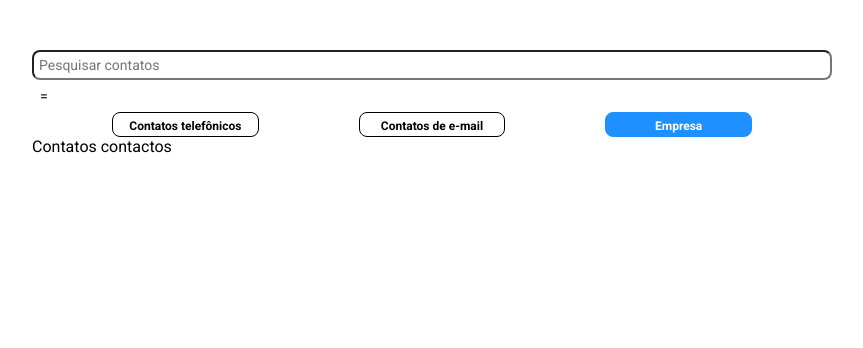
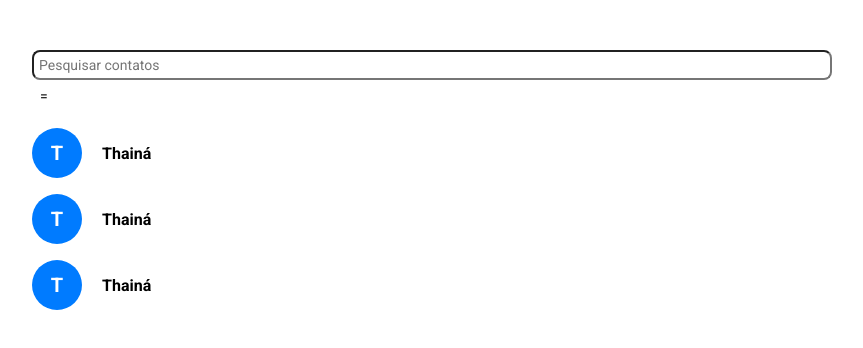
Before and after one commit to Luan-Macedo/setup-react, a React (Create React App) app: page / in a window 1280 px wide. Shown: the top 348 px of the page, without its empty margins (208-1071 px from the left). Built offline with nearby package versions, Linux system fonts and the light colour scheme.

Commit message:
criando menu dropdown com useState em filtro e contato | criando slicer de contatos | estilizando lista de contatos

```diff
--- a/src/App.tsx
+++ b/src/App.tsx
@@ -1,18 +1,20 @@
+import { Provider } from 'react-redux'
 import BarraDeFiltro from './containers/BarraDeFiltro'
 import BarraDePesquisa from './containers/BarraDePesquisa'
 import ListaDeContatos from './containers/ListaDeContatos'
 import EstiloGlobal, { Container } from './styles'
+import store from './store'
 
 function App() {
   return (
-    <>
+    <Provider store={store}>
       <EstiloGlobal />
       <Container>
         <BarraDePesquisa />
         <BarraDeFiltro />
         <ListaDeContatos />
       </Container>
-    </>
+    </Provider>
   )
 }
 
--- /dev/null
+++ b/src/components/Avatar/index.tsx
@@ -0,0 +1,8 @@
+import { AvatarContainer } from './styles'
+
+const Avatar = () => (
+  // const inicial = name.charAt(0).toUpperCase()
+  <AvatarContainer>T</AvatarContainer>
+)
+
+export default Avatar
--- /dev/null
+++ b/src/components/Avatar/styles.ts
@@ -0,0 +1,15 @@
+import styled from 'styled-components'
+
+export const AvatarContainer = styled.div`
+  width: 50px;
+  height: 50px;
+  background-color: #007bff;
+  color: #fff;
+  display: flex;
+  align-items: center;
+  justify-content: center;
+  border-radius: 50%;
+  font-size: 20px;
+  font-weight: bold;
+  margin-right: 20px;
+`
--- a/src/components/Contato/index.tsx
+++ b/src/components/Contato/index.tsx
@@ -1,3 +1,38 @@
-const Contato = () => <div>Contato</div>
+import { useState } from 'react'
+import Avatar from '../Avatar'
+import * as S from './styles'
+
+type Props = {
+  nome: string
+  numero: number
+  email?: string
+  empresa?: string
+}
+
+const Contato = ({ nome, numero, email, empresa }: Props) => {
+  const [estaExibindo, setEstaExibindo] = useState(false)
+  const [estaEditando, setEstaEditando] = useState(false)
+
+  return (
+    <S.Card>
+      <S.Info onClick={() => setEstaExibindo(!estaExibindo)}>
+        <Avatar />
+        <S.Nome>{nome}</S.Nome>
+      </S.Info>
+      {estaExibindo ? (
+        <>
+          <S.Dados>
+            <S.Campos>{numero}</S.Campos>
+            <S.Campos>{email}</S.Campos>
+            <S.Campos>{empresa}</S.Campos>
+          </S.Dados>
+          <S.Botao>#</S.Botao>
+        </>
+      ) : (
+        <></>
+      )}
+    </S.Card>
+  )
+}
 
 export default Contato
--- /dev/null
+++ b/src/components/Contato/styles.ts
@@ -0,0 +1,49 @@
+import styled from 'styled-components'
+
+export const Card = styled.div`
+  display: block;
+  align-items: center;
+  margin: 16px 0;
+`
+
+export const Info = styled.div`
+  display: flex;
+  align-items: center;
+  margin-bottom: 8px;
+  cursor: pointer;
+`
+
+export const Avatar = styled.img`
+  width: 50px;
+  height: 50px;
+  border-radius: 50%;
+  background-color: #000;
+  margin-right: 20px;
+`
+
+export const Nome = styled.h3`
+  font-size: 16px;
+  font-weight: bold;
+`
+
+export const Dados = styled.div`
+  display: grid;
+`
+
+export const Campos = styled.textarea`
+  color: #8b8b8b;
+  font-size: 14px;
+  resize: none;
+  border: none;
+  height: 30px;
+  padding: 0 70px;
+  background-color: transparent;
+`
+
+export const Botao = styled.button`
+  padding: 6px 10px;
+  cursor: pointer;
+  background-color: #2f3640;
+  color: #fff;
+  border-radius: 50px;
+`
--- a/src/components/Filtro/styles.ts
+++ b/src/components/Filtro/styles.ts
@@ -10,6 +10,7 @@ export const Card = styled.div<PropsSemTipo>`
   background-color: ${(props) => (props.ativo ? '#1e90ff' : '#fff')};
   color: ${(props) => (props.ativo ? '#fff' : '#000')};
   border-radius: 8px;
+  cursor: pointer;
 `
 
 export const Label = styled.span`
--- a/src/containers/BarraDeFiltro/index.tsx
+++ b/src/containers/BarraDeFiltro/index.tsx
@@ -1,16 +1,27 @@
+import { useState } from 'react'
 import Filtros from '../../components/Filtro'
 import { BotaoFiltro } from '../BarraDeFiltro/styles'
 import * as S from './styles'
 
-const BarraDeFiltro = () => (
+const BarraDeFiltro = () => {
+  const [estaAberto, setEstaAberto] = useState(false)
+
+  return (
     <div>
-    <BotaoFiltro>=</BotaoFiltro>
+      <BotaoFiltro onClick={() => setEstaAberto(!estaAberto)}>=</BotaoFiltro>
       <S.Menu>
+        {estaAberto ? (
+          <>
             <Filtros tipo="Contatos telefônicos" />
             <Filtros tipo="Contatos de e-mail" />
             <Filtros tipo="Empresa" ativo />
+          </>
+        ) : (
+          <></>
+        )}
       </S.Menu>
     </div>
   )
+}
 
 export default BarraDeFiltro
--- a/src/containers/ListaDeContatos/index.tsx
+++ b/src/containers/ListaDeContatos/index.tsx
@@ -1,7 +1,26 @@
-const ListaDeContatos = () => (
-  <main>
-    <p>Contatos contactos</p>
-  </main>
-)
+import { useSelector } from 'react-redux'
+import Contato from '../../components/Contato'
+import { RootReducer } from '../../store'
+
+const ListaDeContatos = () => {
+  const { contatos } = useSelector((state: RootReducer) => state)
+
+  return (
+    <main>
+      <ul>
+        {contatos.map((c) => (
+          <li key={c.nome}>
+            <Contato
+              nome={c.nome}
+              numero={c.numero}
+              email={c.email}
+              empresa={c.empresa}
+            />
+          </li>
+        ))}
+      </ul>
+    </main>
+  )
+}
 
 export default ListaDeContatos
--- /dev/null
+++ b/src/models/Contato.ts
@@ -0,0 +1,23 @@
+class Contato {
+  nome: string
+  numero: number
+  email: string
+  empresa: string
+  id: number
+
+  constructor(
+    nome: string,
+    numero: number,
+    email: string,
+    empresa: string,
+    id: number
+  ) {
+    this.nome = nome
+    this.numero = numero
+    this.email = email
+    this.empresa = empresa
+    this.id = id
+  }
+}
+
+export default Contato
--- /dev/null
+++ b/src/store/index.ts
@@ -0,0 +1,13 @@
+import { configureStore } from '@reduxjs/toolkit'
+
+import contatosReducer from './reducers/contatos'
+
+const store = configureStore({
+  reducer: {
+    contatos: contatosReducer
+  }
+})
+
+export type RootReducer = ReturnType<typeof store.getState>
+
+export default store
--- /dev/null
+++ b/src/store/reducers/contatos.ts
@@ -0,0 +1,19 @@
+import { createSlice, PayloadAction } from '@reduxjs/toolkit'
+import Contato from '../../models/Contato'
+
+const contatosSlice = createSlice({
+  name: 'contatos',
+  initialState: [
+    new Contato('Thainá', 21981308126, 'lindona@gmail.com', 'lindeza ltda', 1),
+    new Contato('Thainá', 21981308126, 'lindona@gmail.com', 'lindeza ltda', 2),
+    new Contato('Thainá', 21981308126, 'lindona@gmail.com', 'lindeza ltda', 3)
+  ],
+  reducers: {
+    remover: (state, action: PayloadAction<number>) => {
+      state = state.filter((contato) => contato.id !== action.payload)
+    }
+  }
+})
+
+export const { remover } = contatosSlice.actions
+export default contatosSlice.reducer
```
Also changed, not shown: src/components/Contato/style.ts (deleted, +0 -21 lines). Lines whose indentation alone changed are shown as unchanged.
